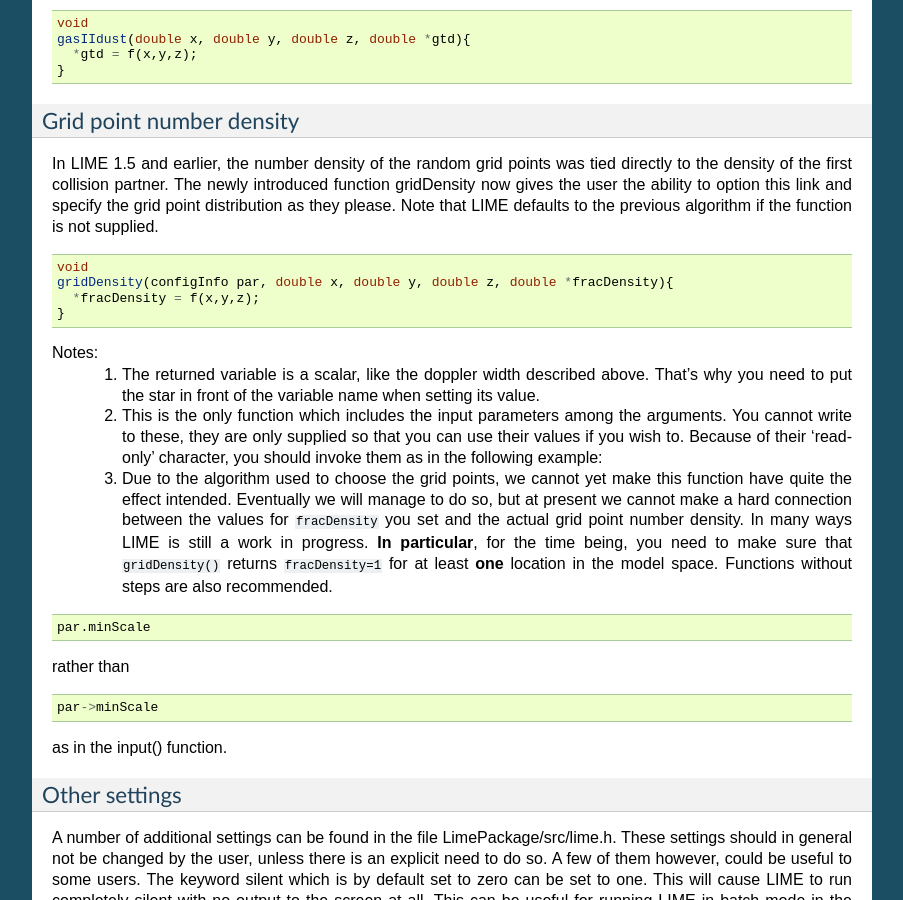
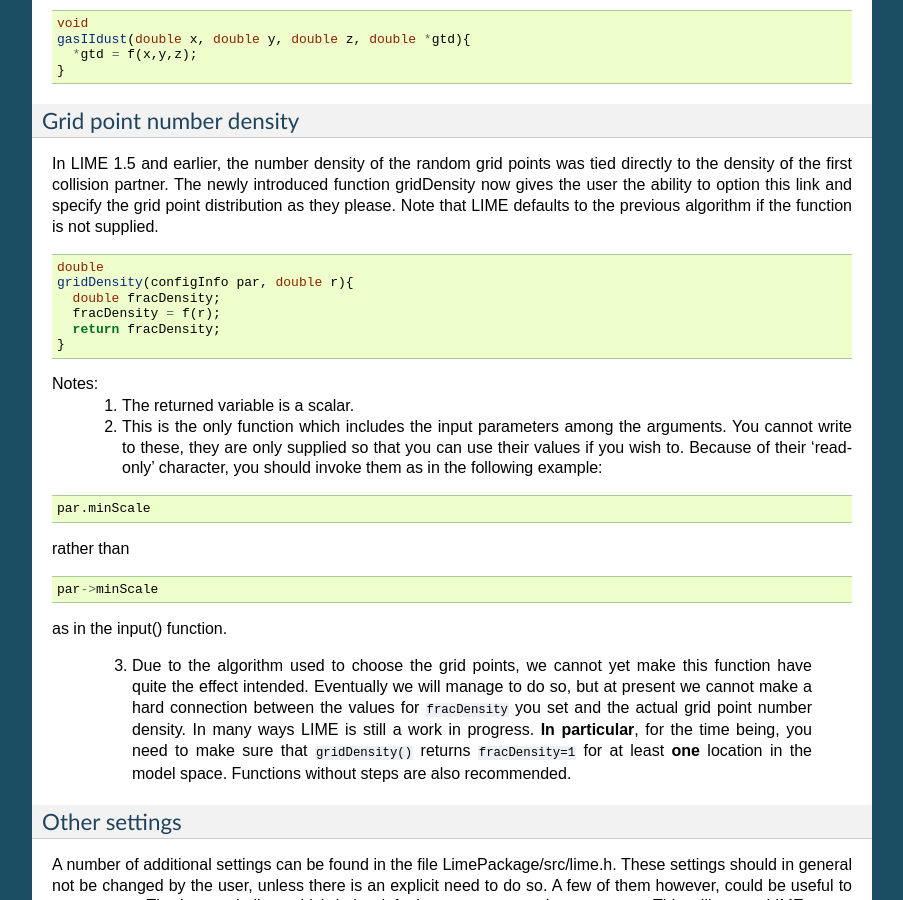
Before and after one commit to lime-rt/lime, a Sphinx documentation site: the page built from doc/usermanual.rst, in a window 1280 px wide and 900 px high, scrolled down 13057 px. Shown: the whole window, without its empty margins (198-1101 px from the left). Built offline with Sphinx 7.4.7, drawn with Linux system fonts in a browser that asks for light colours; some of the changed lines change nothing that is shown.

Commit message:
Update to gridDensity new interface in user manual

```diff
--- a/doc/usermanual.rst
+++ b/doc/usermanual.rst
@@ -831,15 +831,19 @@
 
 .. code:: c
 
-    void
-    gridDensity(configInfo par, double x, double y, double z, double *fracDensity){
-      *fracDensity = f(x,y,z);
+    double
+    gridDensity(configInfo par, double r){
+      double fracDensity;
+      fracDensity = f(r);
+      return fracDensity;
     }
 
 Notes:
-  1. The returned variable is a scalar, like the doppler width described above. That's why you need to put the star in front of the variable name when setting its value.
-  2. This is the only function which includes the input parameters among the arguments. You cannot write to these, they are only supplied so that you can use their values if you wish to. Because of their 'read-only' character, you should invoke them as in the following example:
-  3. Due to the algorithm used to choose the grid points, we cannot yet make this function have quite the effect intended. Eventually we will manage to do so, but at present we cannot make a hard connection between the values for ``fracDensity`` you set and the actual grid point number density. In many ways LIME is still a work in progress. **In particular**, for the time being, you need to make sure that ``gridDensity()`` returns ``fracDensity=1`` for at least **one** location in the model space. Functions without steps are also recommended.
+  1. The returned variable is a scalar.
+  2. This is the only function which includes the input parameters among the
+     arguments. You cannot write to these, they are only supplied so that you
+     can use their values if you wish to. Because of their 'read-only'
+     character, you should invoke them as in the following example:
 
 .. code:: c
 
@@ -853,6 +857,15 @@
 
 as in the input() function.
 
+  3. Due to the algorithm used to choose the grid points, we cannot yet make
+     this function have quite the effect intended. Eventually we will manage
+     to do so, but at present we cannot make a hard connection between the
+     values for ``fracDensity`` you set and the actual grid point number
+     density. In many ways LIME is still a work in progress. **In
+     particular**, for the time being, you need to make sure that
+     ``gridDensity()`` returns ``fracDensity=1`` for at least **one**
+     location in the model space. Functions without steps are also
+     recommended.
 
 Other settings
 ~~~~~~~~~~~~~~
```
